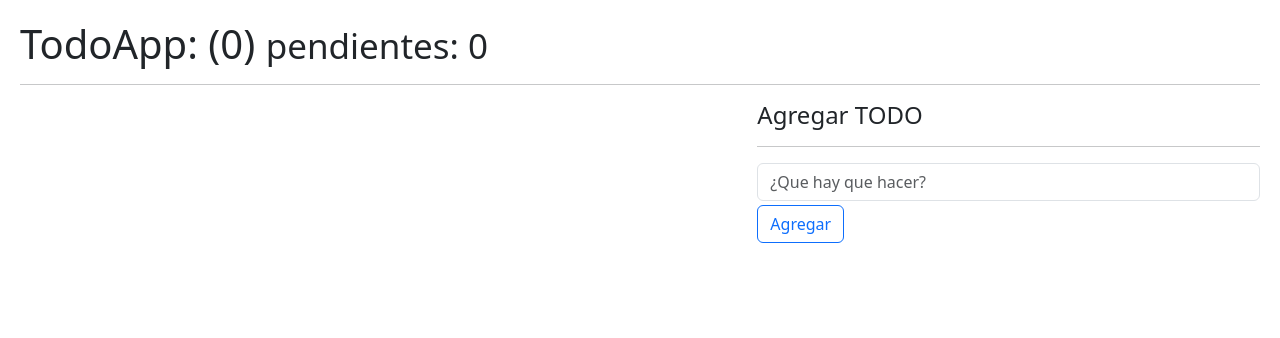
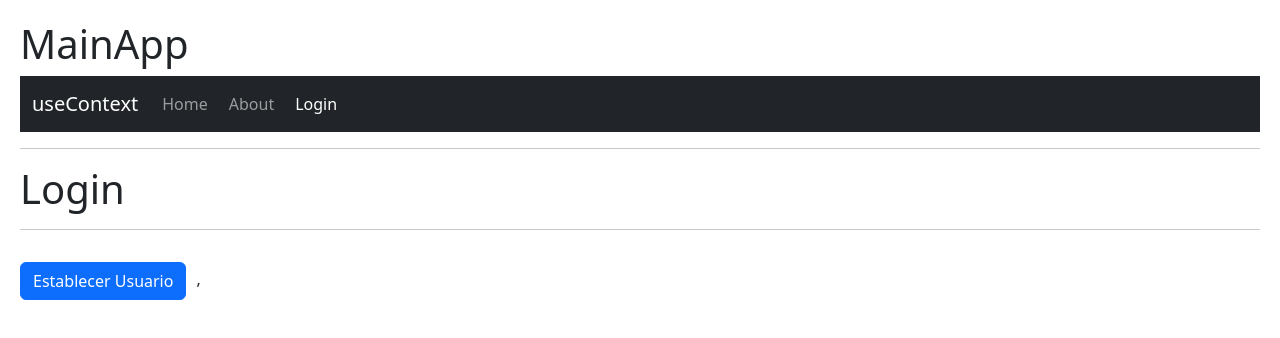
Before and after one commit to Angelussz/hooks-generales-1, a React (Vite) app: page /login in a window 1280 px wide. Shown: the top 338 px of the page. Built offline with nearby package versions, Linux system fonts and the light colour scheme.

Commit message:
uso de hooks

```diff
--- a/package.json
+++ b/package.json
@@ -11,8 +11,12 @@
   },
   "dependencies": {
     "bootstrap": "^5.3.3",
+    "localforage": "^1.10.0",
+    "match-sorter": "^6.3.4",
     "react": "^18.2.0",
-    "react-dom": "^18.2.0"
+    "react-dom": "^18.2.0",
+    "react-router-dom": "^6.22.3",
+    "sort-by": "^1.2.0"
   },
   "devDependencies": {
     "@types/react": "^18.2.56",
--- /dev/null
+++ b/src/09-useContext/AboutPage.jsx
@@ -0,0 +1,10 @@
+import React from "react";
+
+export const AboutPage = () => {
+  return (
+    <>
+      <h1>AboutPage</h1>
+      <hr />
+    </>
+  );
+};
--- /dev/null
+++ b/src/09-useContext/HomePage.jsx
@@ -0,0 +1,13 @@
+import React, { useContext } from "react";
+import { userContext } from "./context/UserContext";
+
+export const HomePage = () => {
+  const { user } = useContext(userContext);
+  return (
+    <>
+      <h1>HomePage {user?.name}</h1>
+      <pre>{JSON.stringify(user, null, 3)}</pre>
+      <hr />
+    </>
+  );
+};
--- /dev/null
+++ b/src/09-useContext/Login.jsx
@@ -0,0 +1,26 @@
+import React, { useContext } from "react";
+import { userContext } from "./context/UserContext";
+
+export const Login = () => {
+  const {user,setUser} = useContext(userContext);
+  return (
+    <>
+      <h1>Login</h1>
+      <hr />
+      <pre>
+        {JSON.stringify(user, null,3)}
+      </pre>
+      <button className="btn btn-primary"
+      onClick={()=>{
+        setUser({
+          id:123,
+          name:"Angelo Perez",
+          email:"angelo@gmail.com"
+        })
+      }}
+      >
+        Establecer Usuario
+      </button>
+    </>
+  );
+};
--- /dev/null
+++ b/src/09-useContext/MainApp.jsx
@@ -0,0 +1,24 @@
+import React from "react";
+import { Navigate, Route, Routes } from "react-router-dom";
+import { HomePage } from "./HomePage";
+import { AboutPage } from "./AboutPage";
+import { Login } from "./Login";
+import {Navbarr} from "./Navbarr";
+import { UserProvider } from "./context/UserProvider";
+
+
+export const MainApp = () => {
+  return (
+    <UserProvider>
+      <h1>MainApp</h1>
+      <Navbarr />
+      <hr />
+      <Routes>
+        <Route path="/" element={<HomePage />} />
+        <Route path="/about" element={<AboutPage />} />
+        <Route path="/login" element={<Login />} />
+        <Route path="/*" element={<Navigate to={"/about"} />} />
+      </Routes>
+    </UserProvider>
+  );
+};
--- /dev/null
+++ b/src/09-useContext/Navbarr.jsx
@@ -0,0 +1,47 @@
+import React from "react";
+import { Link, NavLink } from "react-router-dom";
+
+export const Navbarr = () => {
+  return (
+    <nav className="navbar navbar-expand-lg navbar-dark bg-dark">
+      <div className="container-fluid">
+        <Link className="navbar-brand" to="/">
+          useContext
+        </Link>
+        <button
+          className="navbar-toggler"
+          type="button"
+          data-bs-toggle="collapse"
+          data-bs-target="#navbarNav"
+          aria-controls="navbarNav"
+          aria-expanded="false"
+          aria-label="Toggle navigation"
+        >
+          <span className="navbar-toggler-icon"></span>
+        </button>
+        <div className="collapse navbar-collapse" id="navbarNav">
+          <ul className="navbar-nav">
+            <NavLink
+              className={({isActive}) => `nav-link ${isActive ? "active" : ""}`}
+              to="/"
+            >
+              Home
+            </NavLink>
+            <NavLink
+              className={({isActive}) => `nav-link ${isActive ? "active" : ""}`}
+              to="/about"
+            >
+              About
+            </NavLink>
+            <NavLink
+              className={({isActive}) => `nav-link ${isActive ? "active" : ""}`}
+              to="/login"
+            >
+              Login
+            </NavLink>
+          </ul>
+        </div>
+      </div>
+    </nav>
+  );
+};
--- /dev/null
+++ b/src/09-useContext/context/UserContext.jsx
@@ -0,0 +1,3 @@
+import { createContext } from "react";
+
+export const userContext = createContext();
--- /dev/null
+++ b/src/09-useContext/context/UserProvider.jsx
@@ -0,0 +1,15 @@
+import React, { useState } from 'react'
+import { userContext } from './UserContext'
+// const user = {
+//     id:123,
+//     name:"angelo perez",
+//     email:"angelo@gmail.com"
+// }
+export const UserProvider = ({children}) => {
+  const [user, setUser] = useState()
+  return (
+    <userContext.Provider value={{user,setUser}}>
+        {children}
+    </userContext.Provider>
+  )
+}
--- a/src/index.css
+++ b/src/index.css
@@ -5,3 +5,6 @@ body{
 button{
     margin-right: 10px;
 }
+a{
+    margin-right: 5px;
+}
--- a/src/main.jsx
+++ b/src/main.jsx
@@ -1,8 +1,7 @@
-import React from 'react'
-import ReactDOM from 'react-dom/client'
-import "bootstrap/dist/css/bootstrap.min.css"
-import './index.css'
-import { TodoApp } from './08-useReducer/TodoApp'
+import React from "react";
+import ReactDOM from "react-dom/client";
+import "bootstrap/dist/css/bootstrap.min.css";
+import "./index.css";
 // import { HooksApp } from './HooksApp'
 // import { CounterApp } from './01-useState/CounterApp'
 // import { CounterWithCustomHooks } from './01-useState/CounterWithCustomHooks'
@@ -16,7 +15,12 @@ import { TodoApp } from './08-useReducer/TodoApp'
 // import { CallBackHook } from './06-memo/CallBackHook'
 // import { Padre } from './07-tarea-memo/Padre'
 // import './08-useReducer/intro-reducer'
-ReactDOM.createRoot(document.getElementById('root')).render(
+// import { TodoApp } from './08-useReducer/TodoApp'
+import { MainApp } from "./09-useContext/MainApp";
+import { BrowserRouter } from "react-router-dom";
+
+ReactDOM.createRoot(document.getElementById("root")).render(
+  <BrowserRouter>
     <React.StrictMode>
       {/* <HooksApp /> */}
       {/* <CounterApp /> */}
@@ -30,7 +34,9 @@ ReactDOM.createRoot(document.getElementById('root')).render(
       {/* <MemoHook /> */}
       {/* <CallBackHook /> */}
       {/* <Padre /> */}
-    <TodoApp />
-
-  </React.StrictMode>,
-)
+      {/* <TodoApp /> */}
+      <MainApp />
+    </React.StrictMode>
+    ,
+  </BrowserRouter>
+);
```
Also changed, not shown: 1 other file (tests, documents, lock files or other folders). Lines whose indentation alone changed are shown as unchanged.
